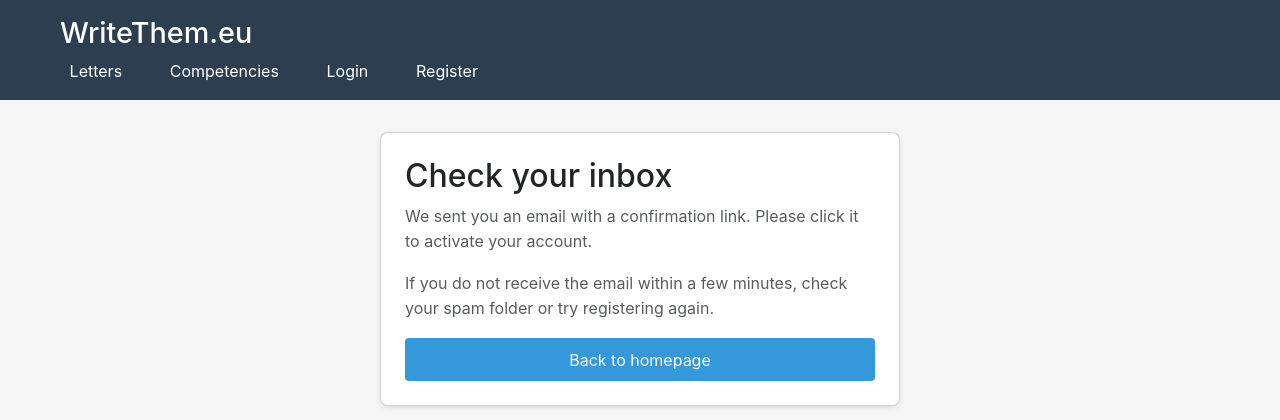
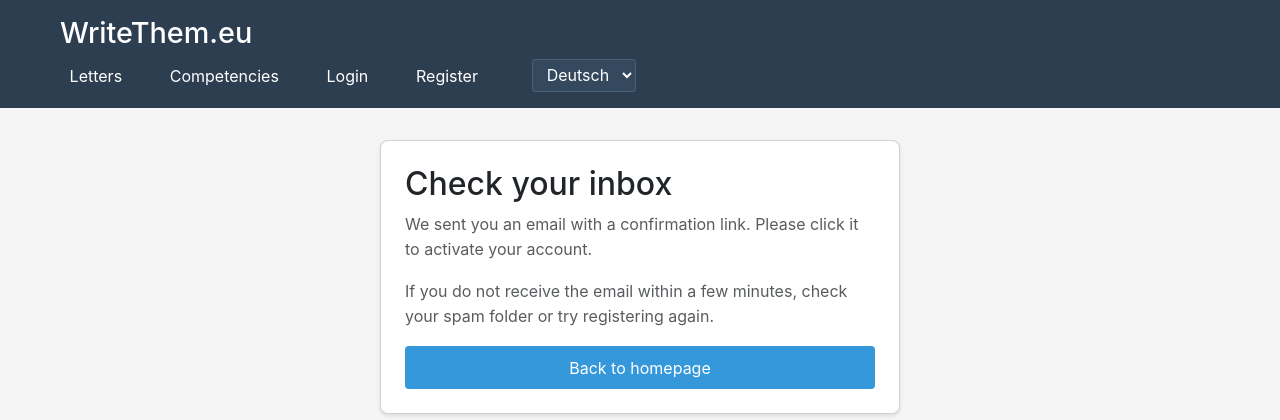
Before and after one commit to j23n/writethemeu, a Django app: page /de/register/confirm/ in a window 1280 px wide. Shown: the top 420 px of the page. Run offline with Django 5.2, Linux system fonts and the light colour scheme; some libraries are stand-ins or nearby versions.

Commit message:
feat: add language switcher component to base template
🤖 Generated with [Claude Code](https://claude.com/claude-code)

Co-Authored-By: Claude <noreply@anthropic.com>

```diff
--- a/website/letters/templates/letters/base.html
+++ b/website/letters/templates/letters/base.html
@@ -35,6 +35,21 @@
             border-radius: 3px;
         }
         nav a:hover { background: #34495e; }
+        .language-switcher {
+            display: inline-block;
+            margin-left: 1rem;
+        }
+        .language-switcher select {
+            background: #34495e;
+            color: white;
+            border: 1px solid #4a6278;
+            border-radius: 3px;
+            padding: 0.3rem 0.6rem;
+            cursor: pointer;
+        }
+        .language-switcher select:hover {
+            background: #415a77;
+        }
         .messages {
             list-style: none;
             margin-bottom: 1rem;
@@ -135,6 +150,17 @@
                 {% if user.is_staff %}
                     <a href="{% url 'admin:index' %}">{% trans "Admin" %}</a>
                 {% endif %}
+                <div class="language-switcher">
+                    <form action="{% url 'set_language' %}" method="post">
+                        {% csrf_token %}
+                        <input name="next" type="hidden" value="{{ request.get_full_path }}">
+                        <select name="language" onchange="this.form.submit()" aria-label="{% trans 'Select language' %}">
+                            {% get_current_language as CURRENT_LANGUAGE %}
+                            <option value="de" {% if CURRENT_LANGUAGE == 'de' %}selected{% endif %}>Deutsch</option>
+                            <option value="en" {% if CURRENT_LANGUAGE == 'en' %}selected{% endif %}>English</option>
+                        </select>
+                    </form>
+                </div>
             </nav>
         </div>
     </header>
```
Also changed, not shown: website/letters/tests/test_i18n.py (+21 -0 lines).
